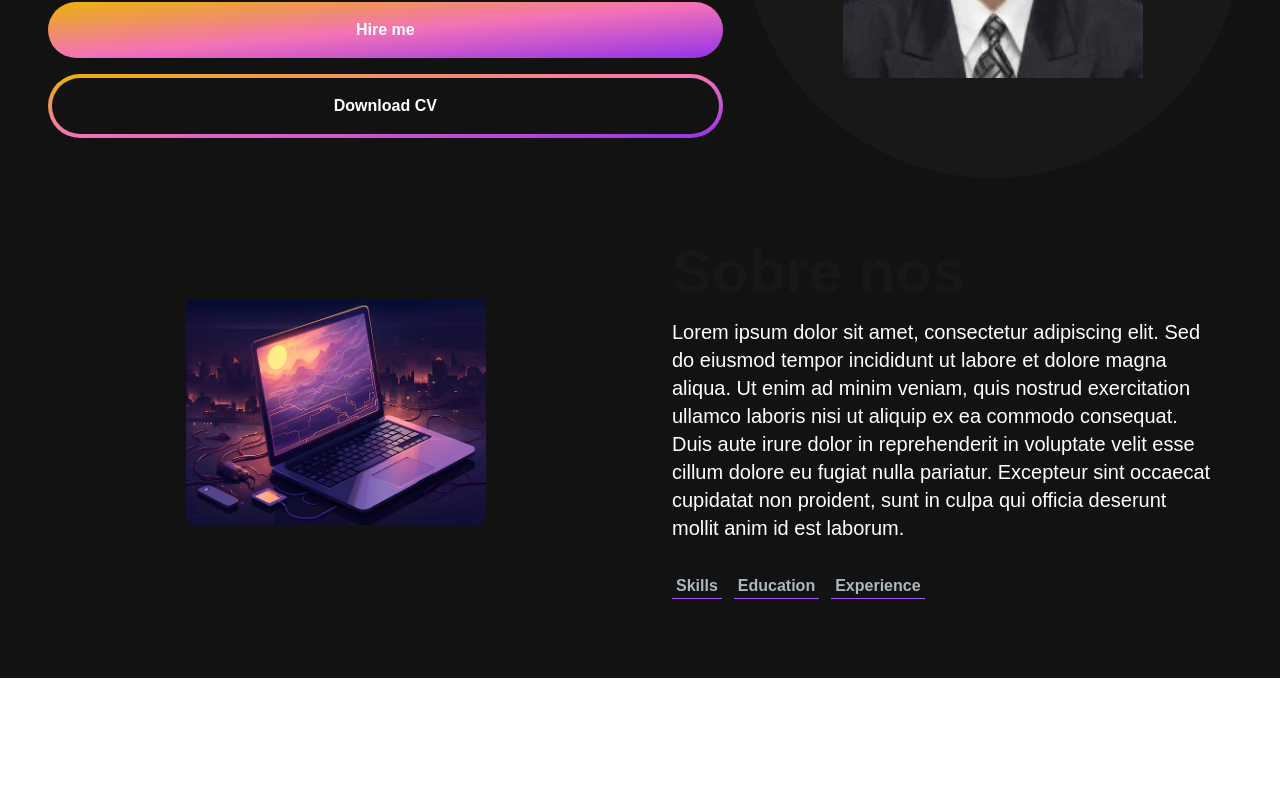
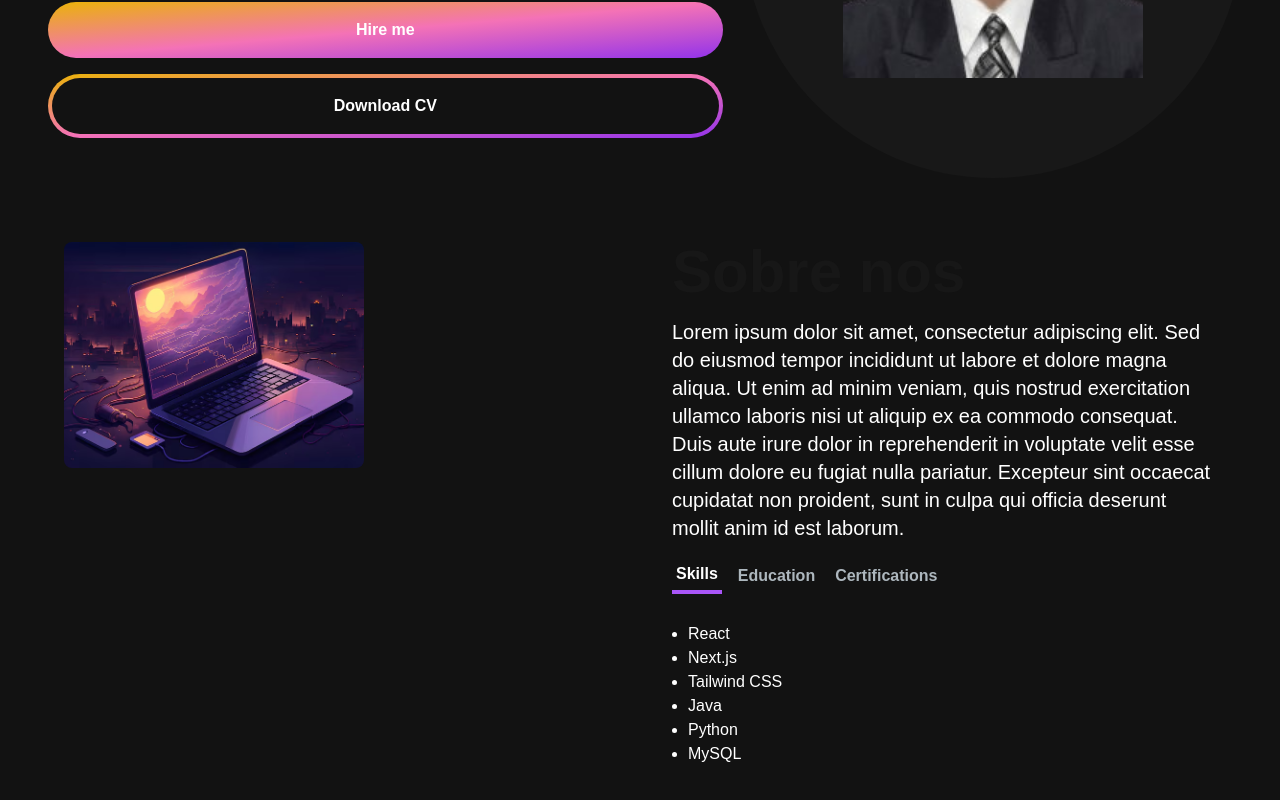
Before and after one commit to Pedro-hashm/portfolio, a Next.js app: page / in a window 1280 px wide. Shown: the part 454-1254 px from the top of the page. Before the commit the page ends 1132 px from the top, so only its background shows below. Built offline with nearby package versions, Linux system fonts and the light colour scheme.

Commit message:
About me TabMenu

```diff
--- a/src/app/components/AboutSection.jsx
+++ b/src/app/components/AboutSection.jsx
@@ -1,15 +1,20 @@
 "use client";
 import React, { useTransition, useState } from 'react';
 import Image from "next/image";
+import TabButton from './TabButton';
 
 const AboutSection = () => {
 
-    const [showTab, setTab] = useState('skills');
+    const [tab, setTab] = useState('skills');
+
+    const handleTabChange = (id) => {
+        setTab(id);
+    }
 
     return (
         <section>
-            <div className="md:grid md:grid-cols-2 gap-8 items-center py-8 px-4 xl:gap-16 sm:py-16">
-                <div className="place-self-center mb-4">
+            <div className="md:grid md:grid-cols-2 gap-8 items-start py-8 px-4 xl:gap-16 sm:py-16">
+                <div className="place-self-center md:place-self-start mb-4">
                     <Image
                         src="/images/about.png"
                         alt="About the author"
@@ -21,11 +26,57 @@ const AboutSection = () => {
                 <div className="flex flex-col grid-col-2">
                     <h1 className="text-4xl mb-4 sm:text-5xl lg:text-6xl font-extrabold">Sobre nos</h1>
                     <p className="text-white text-base sm:text-lg lg:text-xl">Lorem ipsum dolor sit amet, consectetur adipiscing elit. Sed do eiusmod tempor incididunt ut labore et dolore magna aliqua. Ut enim ad minim veniam, quis nostrud exercitation ullamco laboris nisi ut aliquip ex ea commodo consequat. Duis aute irure dolor in reprehenderit in voluptate velit esse cillum dolore eu fugiat nulla pariatur. Excepteur sint occaecat cupidatat non proident, sunt in culpa qui officia deserunt mollit anim id est laborum.</p>
-                    <div className="mt-8">
-                        <span className="mr-3 font-semibold hover:text-white text-[#ADB7BE] border-b hover:border-b-4 p-1 border-purple-500">Skills</span>
-                        <span className="mr-3 font-semibold hover:text-white text-[#ADB7BE] border-b hover:border-b-4 p-1 border-purple-500">Education</span>
-                        <span className="mr-3 font-semibold hover:text-white text-[#ADB7BE] border-b hover:border-b-4 p-1 border-purple-500">Experience</span>
-                    </div>
+                       {/* Menu de Abas */}
+                       <div className="flex mb-4 mt-4">
+                        <TabButton
+                            active={tab === "skills"}
+                            selectTab={() => handleTabChange("skills")}
+                        >
+                            Skills
+                        </TabButton>
+                        <TabButton
+                            active={tab === "education"}
+                            selectTab={() => handleTabChange("education")}
+                        >
+                            Education
+                        </TabButton>
+                        <TabButton
+                            active={tab === "certifications"}
+                            selectTab={() => handleTabChange("certifications")}
+                        >
+                            Certifications
+                        </TabButton>
+                        </div>
+                        <div className="mt-3 flex">
+                            {tab === "skills" && (
+                                <div>
+                                    <ul className="list-disc ml-4">
+                                        <li className="text-white">React</li>
+                                        <li className="text-white">Next.js</li>
+                                        <li className="text-[#ffffff]">Tailwind CSS</li>
+                                        <li className="text-[#ffffff]">Java</li>
+                                        <li className="text-[#ffffff]">Python</li>
+                                        <li className="text-[#ffffff]">MySQL</li>
+                                    </ul>
+                                </div>
+                            )}
+                            {tab === "education" && (
+                                <div>
+                                    <ul className="list-disc ml-4">
+                                        <li className="text-white">Graduando em Analise e Desenvolvimento de Sistema no Instituto Federal de Pernambuco</li>
+                                        <li className="text-[#ffffff] mt-2">FrontEnd em JavaScript pelo FAPS na Softex</li>
+                                    </ul>
+                                </div>
+                            )}
+                            {tab === "certifications" && (
+                                <div>
+                                    <ul className="list-disc ml-4">
+                                        <li className="text-white">AWS Cloud Practitioner</li>
+                                        <li className="text-[#ffffff] mt-2">Curso em Video</li>
+                                    </ul>
+                                </div>
+                            )}
+                        </div>
                 </div>
             </div>
         </section>
--- /dev/null
+++ b/src/app/components/TabButton.jsx
@@ -0,0 +1,18 @@
+import React from 'react'
+
+const TabButton = ({ active, selectTab, children }) => {
+  const buttonClasses = active
+    ? "text-white border-b-4 border-purple-500"
+    : "text-[#ADB7BE] border-b border-transparent";
+
+  return (
+    <button
+      onClick={selectTab}
+      className={`mr-3 font-semibold hover:text-white hover:border-b-4 hover:border-purple-500 p-1 ${buttonClasses}`}
+    >
+      {children}
+    </button>
+  );
+}
+
+export default TabButton;
```
